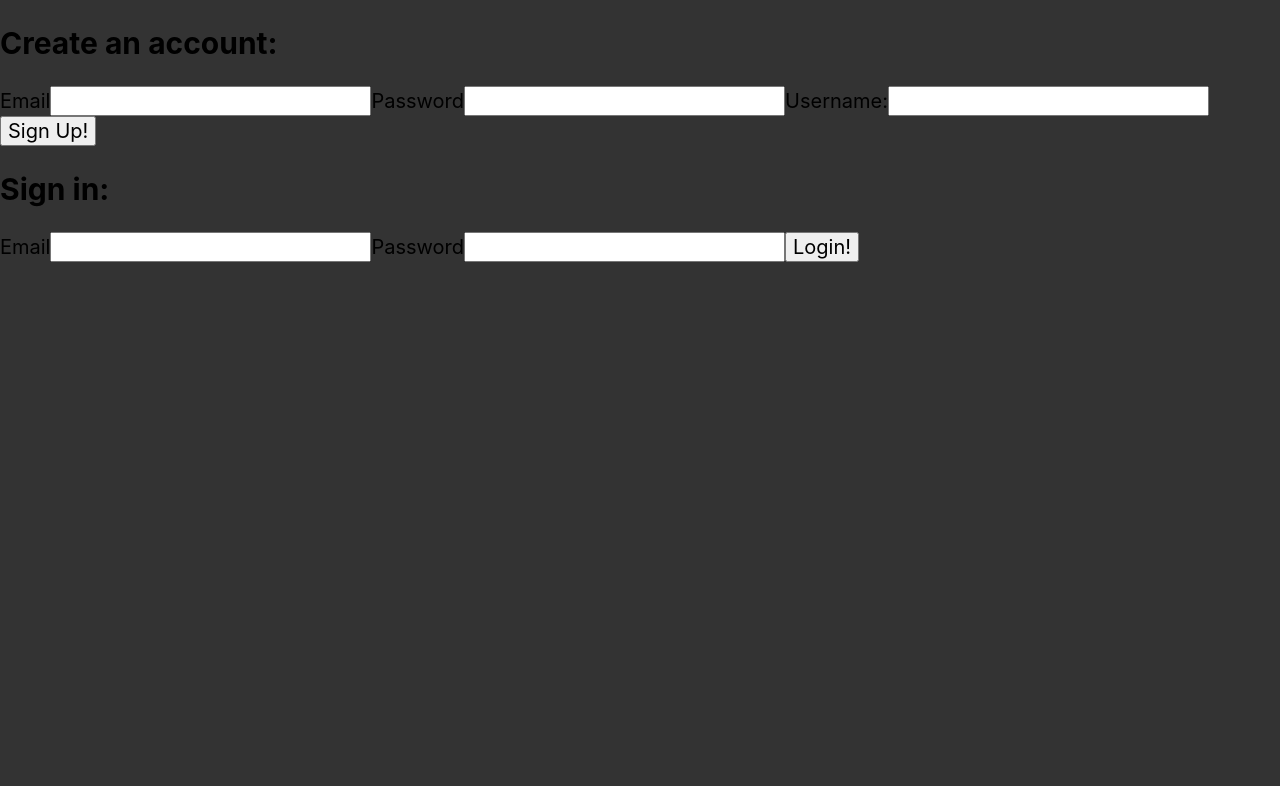
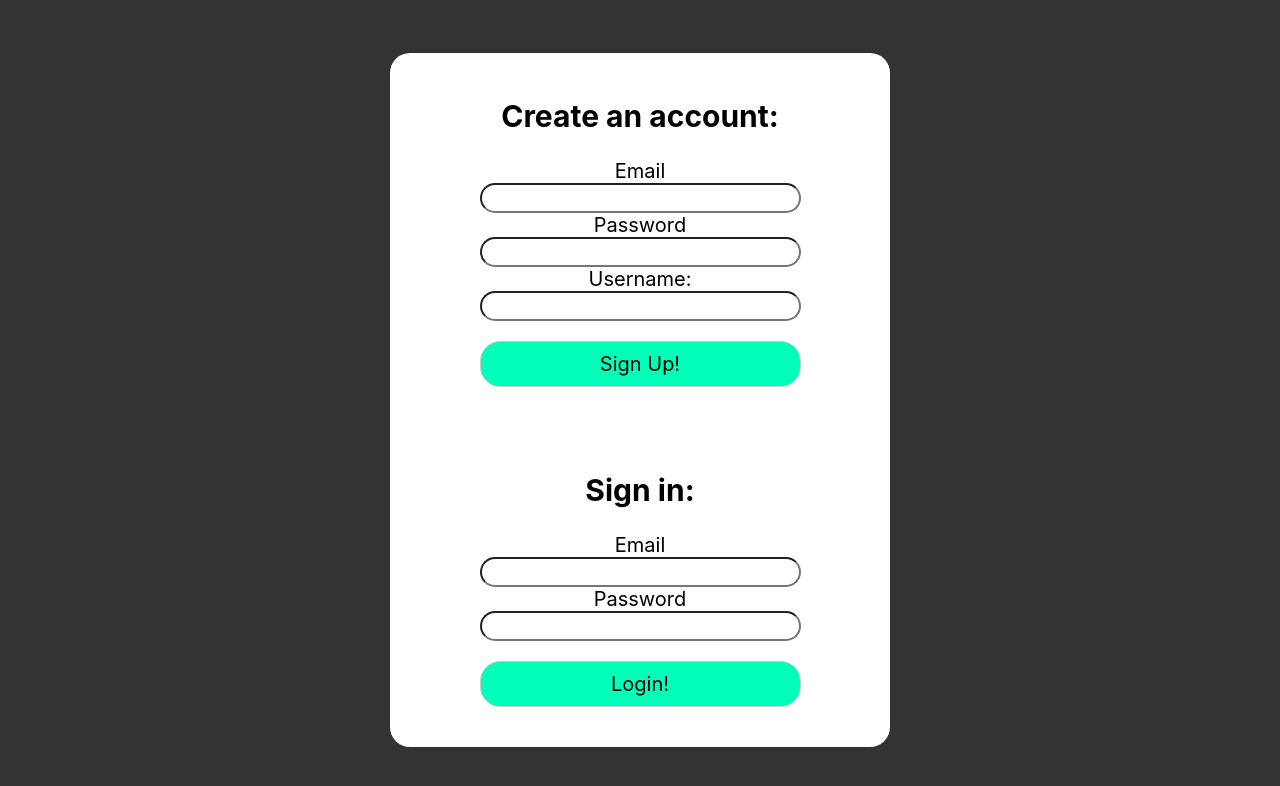
Before and after one commit to RyanMayWebdev/Project3, a React (Create React App) app: page / in a window 1280 px wide. Shown: the top 786 px of the page. Built offline with nearby package versions, Linux system fonts and the light colour scheme; no server answers; the database is empty.

Commit message:
Styled login form

```diff
--- a/src/App.css
+++ b/src/App.css
@@ -61,6 +61,41 @@ h1 {
     border-radius: 1rem 0 1rem 1rem;
 }
 
+.loginWrapper {
+    width: 90%;
+    max-width: 500px;
+    display: flex;
+    flex-direction: column;
+    margin: auto;
+    border-radius: 1rem;
+    background-color: #ffffff;
+}
+
+.formContainer {
+    align-items: center;
+    display: flex;
+    flex-direction: column;
+    padding: 1rem;
+}
+
+.loginForm {
+    display: grid;
+    text-align: center;
+}
+
+.loginForm input {
+    border-radius: 1rem;
+}
+
+.loginForm button {
+    background-color: #00ffb8;
+    border: 1px solid #cbcbcb;
+    margin: 1rem 0;
+    padding: 0.5rem;
+    border-radius: 1rem;
+}
+
+
 /* emoji picker package styling */
 
 .react-emoji div:first-of-type {
--- a/src/LoginForm.js
+++ b/src/LoginForm.js
@@ -33,11 +33,11 @@ const LoginForm = (props) => {
     };
 
     return (
-        <div>
-            <div>
+        <div className="loginWrapper">
+            <div className="formContainer">
                 <h2>Create an account:
                 </h2>
-                <form onSubmit={handleSignUpSubmit}>
+                <form className="loginForm" onSubmit={handleSignUpSubmit}>
                     <label htmlFor="newEmail">Email</label>
                     <input
                         type="email"
@@ -70,9 +70,9 @@ const LoginForm = (props) => {
 }
                 </form>
             </div>
-            <div>
+            <div className="formContainer">
                 <h2>Sign in:</h2>
-                <form onSubmit={handleSignInSubmit}>
+                <form className="loginForm"  onSubmit={handleSignInSubmit}>
                     <label htmlFor="email">Email</label>
                     <input
                         type="email"
```
